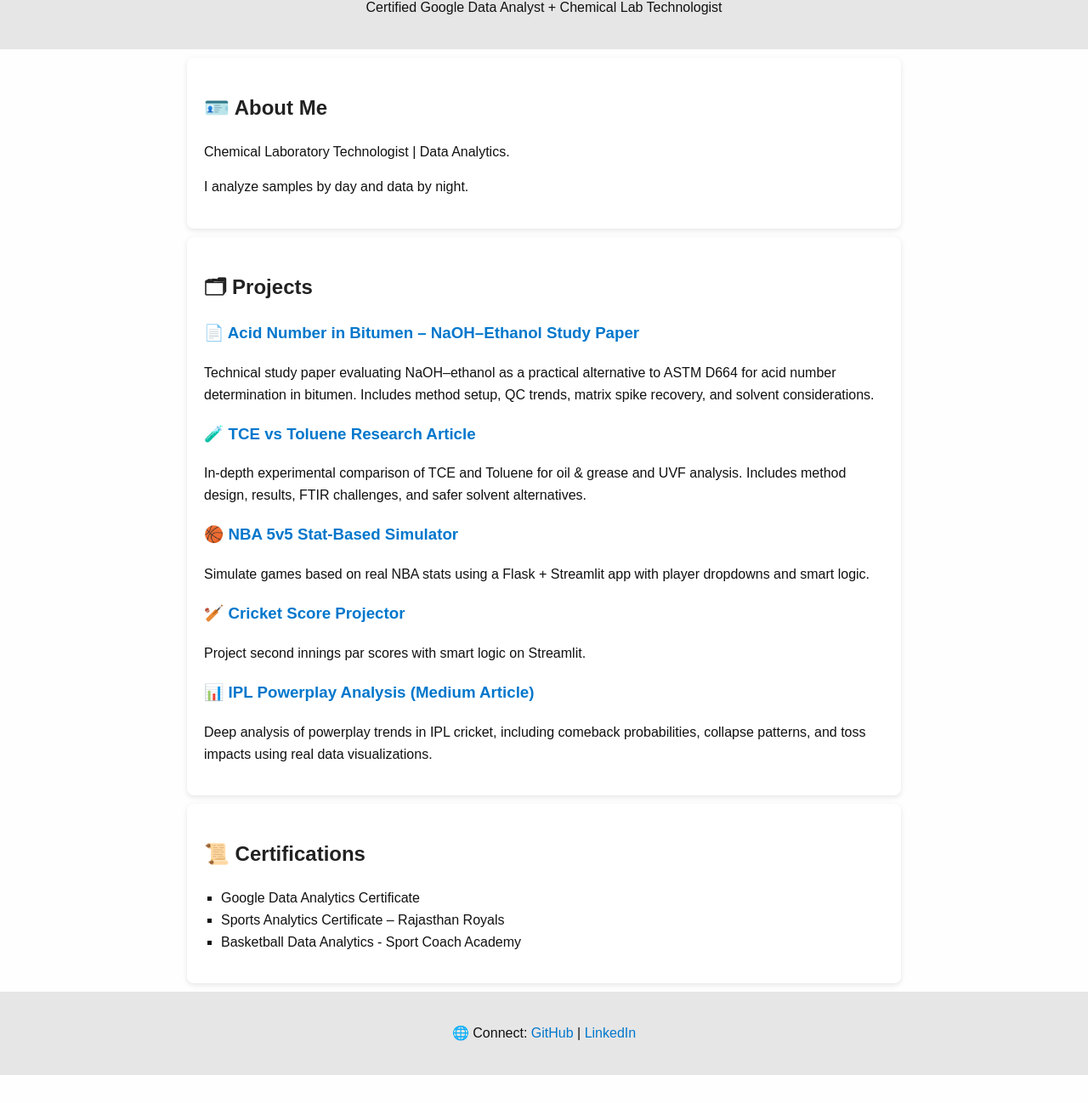
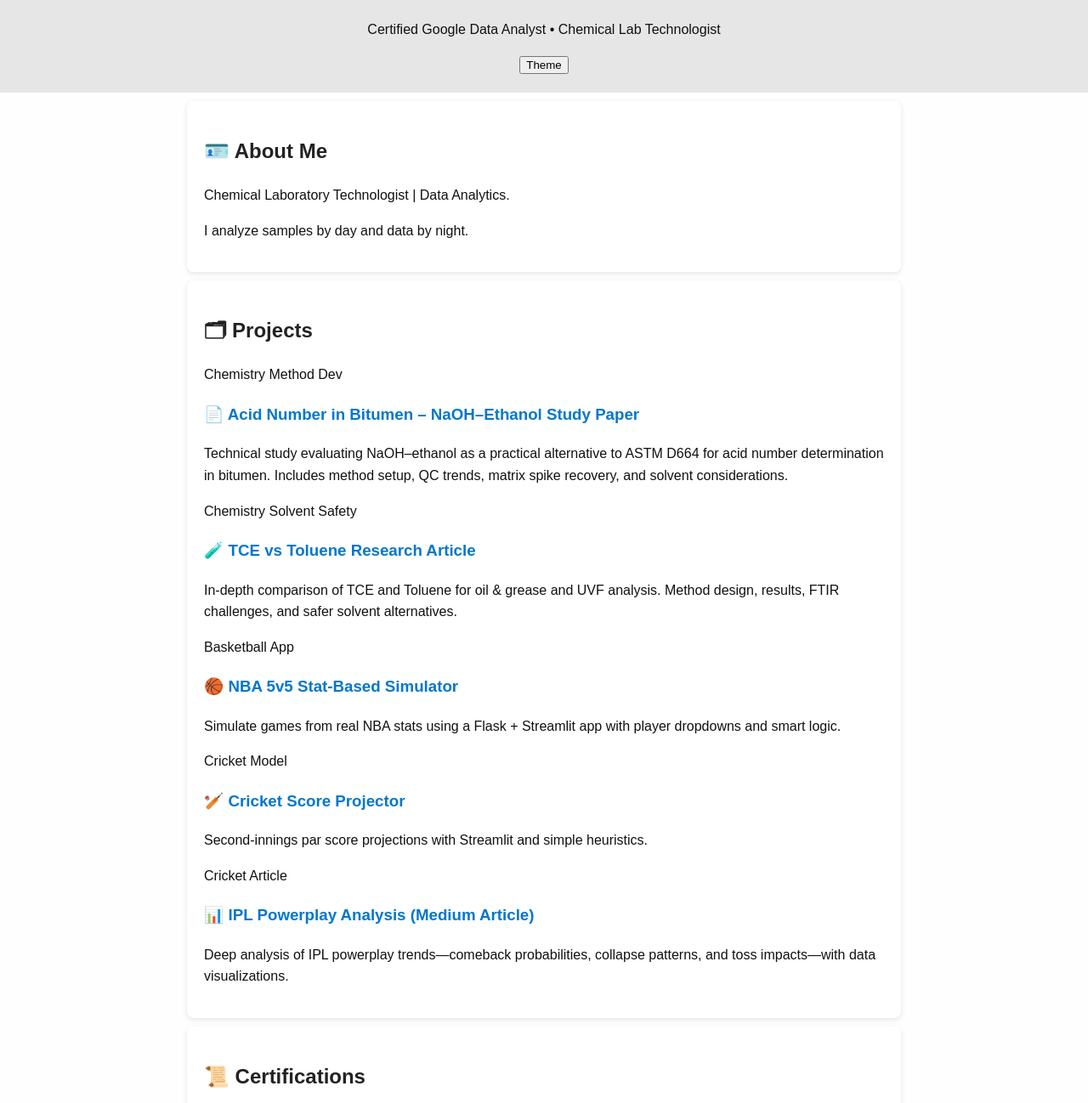
Before and after one commit to vivekpatel25/vivekpatel25.github.io, a plain HTML site: page index.html in a window 1280 px wide. Shown: the part 118-1416 px from the top of the page at 85% size. Before the commit the page ends 1383 px from the top, so only its background shows below. Drawn offline with Linux system fonts and the light colour scheme.

Commit message:
Update index.html

```diff
--- a/index.html
+++ b/index.html
@@ -1,61 +1,156 @@
-<!DOCTYPE html>
+<!doctype html>
 <html lang="en">
 <head>
-  <meta charset="UTF-8" />
-  <meta name="viewport" content="width=device-width, initial-scale=1.0" />
+  <meta charset="utf-8" />
+  <meta name="viewport" content="width=device-width, initial-scale=1" />
   <title>Vivek Patel | Data & Lab Analyst</title>
+  <meta name="description" content="Chemical Laboratory Technologist & Certified Google Data Analyst. I analyze samples by day and data by night." />
+  <meta name="theme-color" content="#0ea5e9" />
+
+  <!-- Social preview (optional; add real images later) -->
+  <meta property="og:title" content="Vivek Patel — Portfolio" />
+  <meta property="og:description" content="Chemical Lab Technologist & Data Analyst" />
+
   <link rel="stylesheet" href="style.css" />
 </head>
 <body>
-  <header>
-    <h1>👋 Hi, I'm Vivek Patel</h1>
-    <p>Certified Google Data Analyst + Chemical Lab Technologist</p>
+  <div class="container">
+
+    <!-- Header / Hero -->
+    <header class="site-header">
+      <div class="brand">
+        <span class="brand-emoji" aria-hidden="true">👋</span>
+        <div>
+          <h1>Hi, I'm Vivek Patel</h1>
+          <p class="subtitle">Certified Google Data Analyst • Chemical Lab Technologist</p>
+        </div>
+      </div>
+
+      <!-- Theme toggle -->
+      <button id="themeToggle" class="toggle" aria-label="Toggle theme">
+        <span class="dot"></span><span>Theme</span>
+      </button>
     </header>
 
-  <section class="about">
-    <h2>🪪 About Me</h2>
+    <!-- About -->
+    <section class="about card">
+      <h2><span class="dot"></span>🪪 About Me</h2>
       <p>Chemical Laboratory Technologist | Data Analytics.</p>
       <p>I analyze samples by day and data by night.</p>
     </section>
 
-  <section class="projects">
-    <h2>🗂 Projects</h2>
+    <!-- Projects -->
+    <section class="projects card">
+      <h2><span class="dot"></span>🗂 Projects</h2>
+
       <div class="project">
-  <h3><a href="https://www.notion.so/Determining-Acid-Number-in-Bitumen-by-Potentiometric-Titration-NaOH-Ethanol-Study-Paper" target="_blank">📄 Acid Number in Bitumen – NaOH–Ethanol Study Paper</a></h3>
-  <p>Technical study paper evaluating NaOH–ethanol as a practical alternative to ASTM D664 for acid number determination in bitumen. Includes method setup, QC trends, matrix spike recovery, and solvent considerations.</p>
+        <div class="badges">
+          <span class="badge">Chemistry</span>
+          <span class="badge">Method Dev</span>
         </div>
+        <h3>
+          <a href="https://www.notion.so/Determining-Acid-Number-in-Bitumen-by-Potentiometric-Titration-NaOH-Ethanol-Study-Paper" target="_blank" rel="noopener">
+            📄 Acid Number in Bitumen – NaOH–Ethanol Study Paper
+          </a>
+        </h3>
+        <p>
+          Technical study evaluating NaOH–ethanol as a practical alternative to ASTM D664 for acid number
+          determination in bitumen. Includes method setup, QC trends, matrix spike recovery, and solvent considerations.
+        </p>
+      </div>
+
       <div class="project">
-    <h3><a href="https://www.notion.so/Determining-Acid-Number-in-Bitumen-by-Potentiometric-Titration-by-NaOH-Ethanol-2508a408c92680aa85e9c399fcadd3ce?source=copy_link">🧪 TCE vs Toluene Research Article</a></h3>
-    <p>In-depth experimental comparison of TCE and Toluene for oil & grease and UVF analysis. Includes method design, results, FTIR challenges, and safer solvent alternatives.</p>
+        <div class="badges">
+          <span class="badge">Chemistry</span>
+          <span class="badge">Solvent Safety</span>
         </div>
+        <h3>
+          <a href="https://www.notion.so/Determining-Acid-Number-in-Bitumen-by-Potentiometric-Titration-by-NaOH-Ethanol-2508a408c92680aa85e9c399fcadd3ce?source=copy_link" target="_blank" rel="noopener">
+            🧪 TCE vs Toluene Research Article
+          </a>
+        </h3>
+        <p>
+          In-depth comparison of TCE and Toluene for oil &amp; grease and UVF analysis. Method design, results,
+          FTIR challenges, and safer solvent alternatives.
+        </p>
+      </div>
+
       <div class="project">
-      <h3><a href="https://nba-simulator.streamlit.app" target="_blank">🏀 NBA 5v5 Stat-Based Simulator</a></h3>
-      <p>Simulate games based on real NBA stats using a Flask + Streamlit app with player dropdowns and smart logic.</p>
+        <div class="badges">
+          <span class="badge">Basketball</span>
+          <span class="badge">App</span>
         </div>
+        <h3>
+          <a href="https://nba-simulator.streamlit.app" target="_blank" rel="noopener">
+            🏀 NBA 5v5 Stat-Based Simulator
+          </a>
+        </h3>
+        <p>
+          Simulate games from real NBA stats using a Flask + Streamlit app with player dropdowns and smart logic.
+        </p>
+      </div>
+
       <div class="project">
-      <h3><a href="https://cricsimulator.streamlit.app" target="_blank">🏏 Cricket Score Projector</a></h3>
-      <p>Project second innings par scores with smart logic on Streamlit.</p>
+        <div class="badges">
+          <span class="badge">Cricket</span>
+          <span class="badge">Model</span>
         </div>
+        <h3>
+          <a href="https://cricsimulator.streamlit.app" target="_blank" rel="noopener">
+            🏏 Cricket Score Projector
+          </a>
+        </h3>
+        <p>
+          Second-innings par score projections with Streamlit and simple heuristics.
+        </p>
+      </div>
+
       <div class="project">
-      <h3><a href="https://medium.com/@vivekjpatel12/ipl-powerplay-paradox-1b043ea452d0" target="_blank">📊 IPL Powerplay Analysis (Medium Article)</a></h3>
-      <p>Deep analysis of powerplay trends in IPL cricket, including comeback probabilities, collapse patterns, and toss impacts using real data visualizations.</p>
+        <div class="badges">
+          <span class="badge">Cricket</span>
+          <span class="badge">Article</span>
+        </div>
+        <h3>
+          <a href="https://medium.com/@vivekjpatel12/ipl-powerplay-paradox-1b043ea452d0" target="_blank" rel="noopener">
+            📊 IPL Powerplay Analysis (Medium Article)
+          </a>
+        </h3>
+        <p>
+          Deep analysis of IPL powerplay trends—comeback probabilities, collapse patterns, and toss impacts—with
+          data visualizations.
+        </p>
       </div>
     </section>
 
- <section class="certs">
-  <h2>📜 Certifications</h2>
+    <!-- Certifications -->
+    <section class="certs card">
+      <h2><span class="dot"></span>📜 Certifications</h2>
       <ul>
         <li>Google Data Analytics Certificate</li>
-    <li>Sports Analytics Certificate – Rajasthan Royals</li>
-    <li>Basketball Data Analytics - Sport Coach Academy</li>
+        <li>Sports Analytics Certificate — Rajasthan Royals</li>
+        <li>Basketball Data Analytics — Sport Coach Academy</li>
       </ul>
     </section>
 
-  <footer>
+    <!-- Footer -->
+    <footer class="site-footer card">
       <p>🌐 Connect:
-      <a href="https://github.com/vivekpatel25" target="_blank">GitHub</a> |
-      <a href="https://linkedin.com/in/vivekpatel25" target="_blank">LinkedIn</a>
+        <a href="https://github.com/vivekpatel25" target="_blank" rel="noopener">GitHub</a> ·
+        <a href="https://linkedin.com/in/vivekpatel25" target="_blank" rel="noopener">LinkedIn</a>
       </p>
     </footer>
+
+  </div><!-- /.container -->
+
+  <!-- Theme toggle script -->
+  <script>
+    const root = document.documentElement;
+    const saved = localStorage.getItem('theme');
+    if (saved === 'dark') root.classList.add('theme-dark');
+    document.getElementById('themeToggle').onclick = () => {
+      root.classList.toggle('theme-dark');
+      localStorage.setItem('theme', root.classList.contains('theme-dark') ? 'dark' : 'auto');
+    };
+  </script>
 </body>
 </html>
```
Lines whose indentation alone changed are shown as unchanged.
